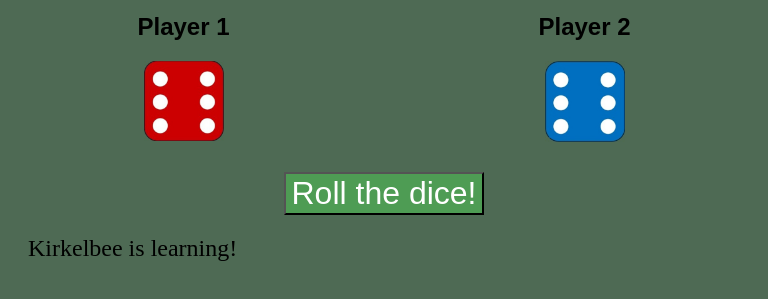
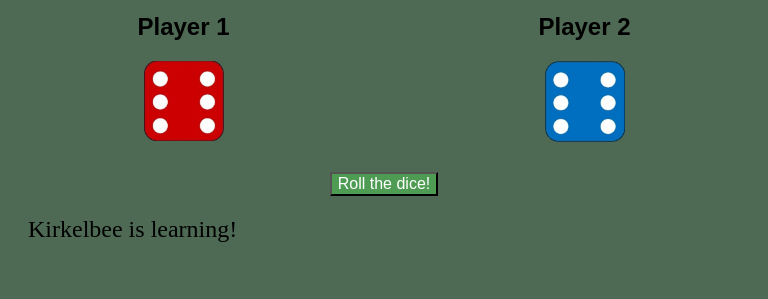
Before and after one commit to Kirkelbee/Dice-game, a plain HTML site: page index.html in a window 768 px wide. Shown: the part 77-376 px from the top of the page. Drawn offline with Linux system fonts and the light colour scheme.

Commit message:
Update styles.css
Adjusted size of dice roll button on tablets

```diff
--- a/styles.css
+++ b/styles.css
@@ -20,7 +20,6 @@ h1 {
     width: 100%;
     gap: 150px;
     justify-content: center;
-
 }
 
 .player {
@@ -52,7 +51,7 @@ h3 {
 button {
     color: white;
     background-color: rgb(78, 156, 84);
-    font-size: 2rem;
+    font-size: 1.5rem;
 }
 
 footer {
@@ -83,9 +82,6 @@ footer {
     .dice {
         width: 150px;
     }
-    .roll-dice {
-        font-size: 3rem;
-    }
     button {
         font-size: 3rem;
     }
@@ -107,13 +103,10 @@ footer {
         font-size: 1.5rem;
         margin: 20px 0px;
     }
-    .roll-dice {
-        font-size: 1.5rem;
-    }
     .dice {
         width: 80px;
     }
     button {
-        font-size: 2rem;
+        font-size: 1rem;
     }
 }
```
